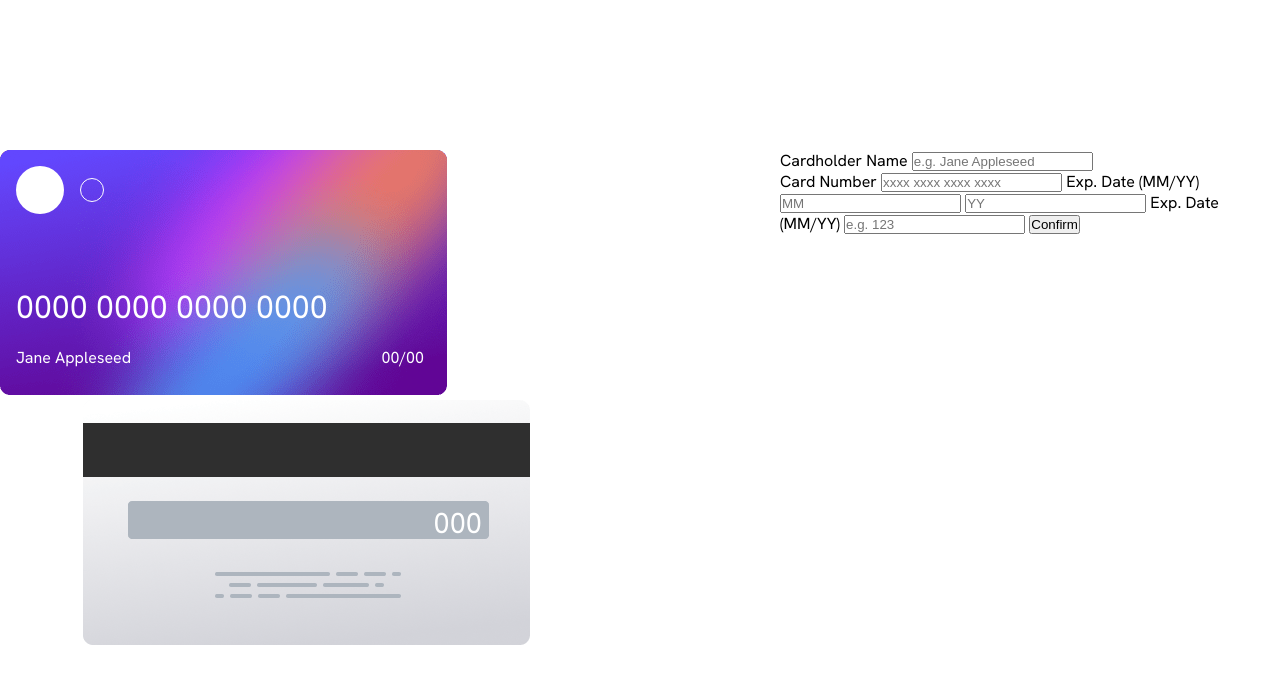
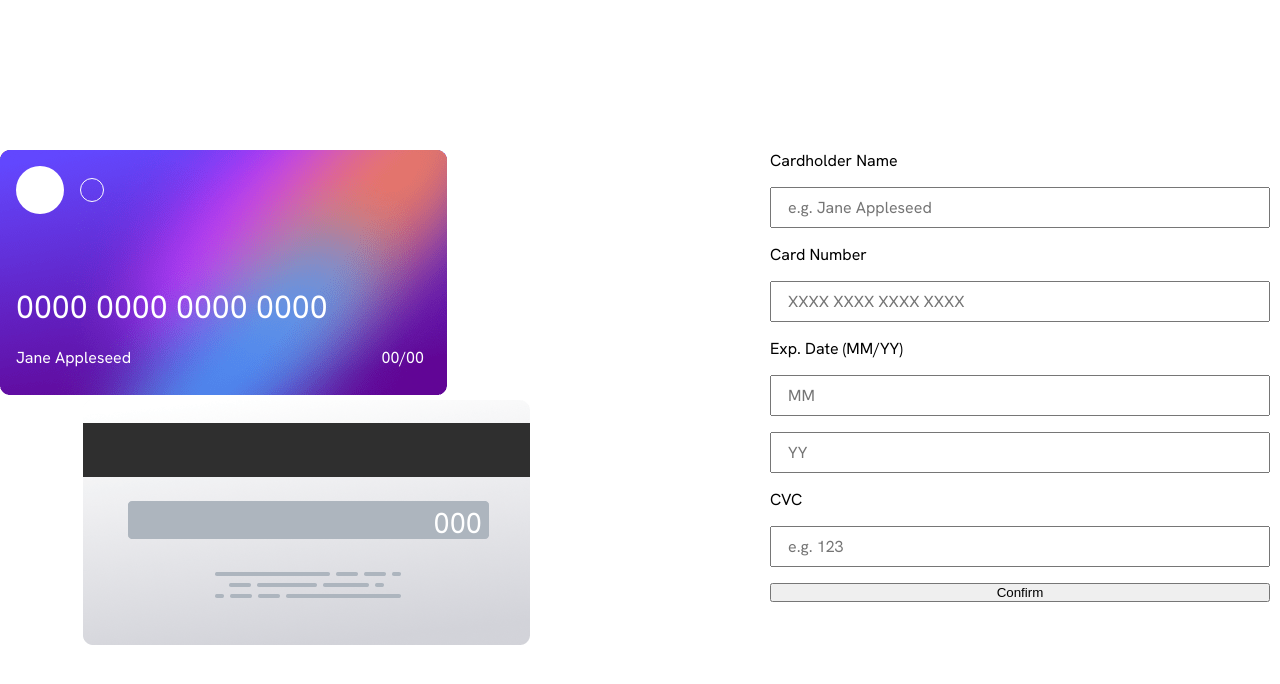
Before and after one commit to domenmerhar/Interactive-card-details-form, a website: page index.html in a window 1280 px wide. Drawn offline with Linux system fonts and the light colour scheme.

Commit message:
Added form functionality

```diff
--- a/index.html
+++ b/index.html
@@ -50,16 +50,16 @@
 
       <section class="input-container">
         <form class="input-container__form">
-          <label for="name" class="input-container__form__name-label"
+          <label for="name" class="input-container__form__label"
             >Cardholder Name</label
           >
           <input
             id="name"
             type="text"
-            class="input-container__form__name"
+            class="input-container__form__input"
             placeholder="e.g. Jane Appleseed "
+            required
           />
-        </form>
 
           <label
             for="card-number"
@@ -68,41 +68,50 @@
           >
           <input
             id="card-number"
-          class="input-container__form__card-number-input"
+            class="input-container__form__input"
             type="tel"
             inputmode="numeric"
             pattern="[0-9\s]{13,19}"
             autocomplete="cc-number"
             maxlength="19"
-          placeholder="xxxx xxxx xxxx xxxx"
+            placeholder="XXXX XXXX XXXX XXXX"
+            required
           />
 
-        <label for="exp-date" class="input-container__form__exp-date-label"
+          <label for="exp-date" class="input-container__form__label"
             >Exp. Date (MM/YY)</label
           >
           <input
             type="text"
             id="exp-date"
-          class="input-container__form__exp-date--mm"
+            class="input-container__form__input"
             placeholder="MM"
+            input="numeric"
+            maxlength="2"
+            required
           />
           <input
             type="text"
             id="exp-date"
-          class="input-container__form__exp-date--yy"
+            class="input-container__form__input"
             placeholder="YY"
+            input="numeric"
+            maxlength="2"
+            required
           />
 
-        <label for="cvc" class="input-container__form__cvc-label"
-          >Exp. Date (MM/YY)</label
-        >
+          <label for="cvc" class="input-container__form__label">CVC</label>
           <input
             type="text"
             id="cvc"
-          class="input-container__form__cbc-input"
+            class="input-container__form__input"
             placeholder="e.g. 123"
+            input="numeric"
+            maxlength="3"
+            required
           />
           <button class="input-container__form__btn">Confirm</button>
+        </form>
       </section>
     </main>
   </body>
--- a/sass/main.scss
+++ b/sass/main.scss
@@ -1,14 +1,15 @@
-@import "partials/_variables";
-@import "partials/_typography";
+@import "partials/variables";
+@import "partials/typography";
 
-@import "partials/cardContainer/cardFront/_cardFront",
-  "partials/cardContainer/cardFront/_cardBottom",
-  "partials/cardContainer/cardFront/_dotContainer";
+@import "partials/cardContainer/cardFront/cardFront",
+  "partials/cardContainer/cardFront/cardBottom",
+  "partials/cardContainer/cardFront/dotContainer";
 
-@import "partials/cardContainer/_cardBack";
+@import "partials/cardContainer/cardBack";
 @import "partials/cardContainer/cardContainer";
 
-@import "partials/inputContainer/inputContainer";
+@import "partials/inputContainer";
+
 * {
   padding: 0;
   margin: 0;
@@ -26,5 +27,5 @@ body {
 main {
   width: 1440px;
   display: flex;
-  justify-content: space-between;
+  gap: 15rem;
 }
--- a/sass/partials/_typography.scss
+++ b/sass/partials/_typography.scss
@@ -8,3 +8,8 @@ main {
 body {
   font-size: 1.6rem;
 }
+
+input {
+  font-family: "Hanken Grotesk", sans-serif;
+  font-size: 1rem;
+}
--- a/sass/partials/inputContainer/_inputContainer.scss
+++ /dev/null
@@ -1,3 +0,0 @@
-.input-container {
-  width: 500px;
-}
```
Also changed, not shown: css/style.css. Lines whose indentation alone changed are shown as unchanged.
